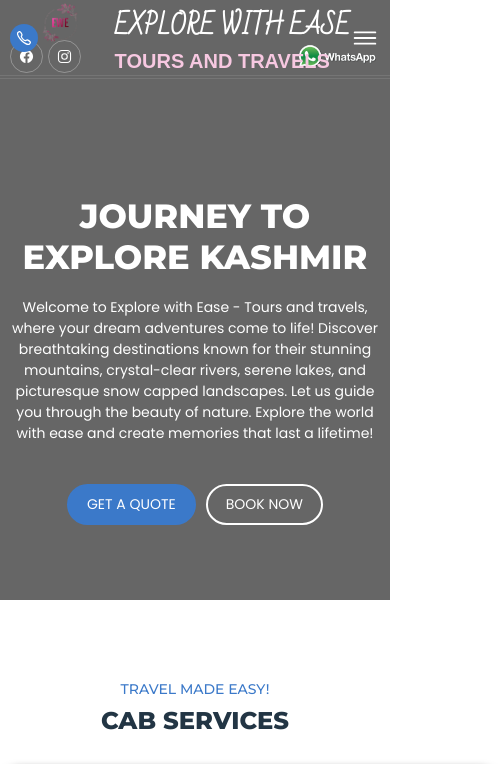
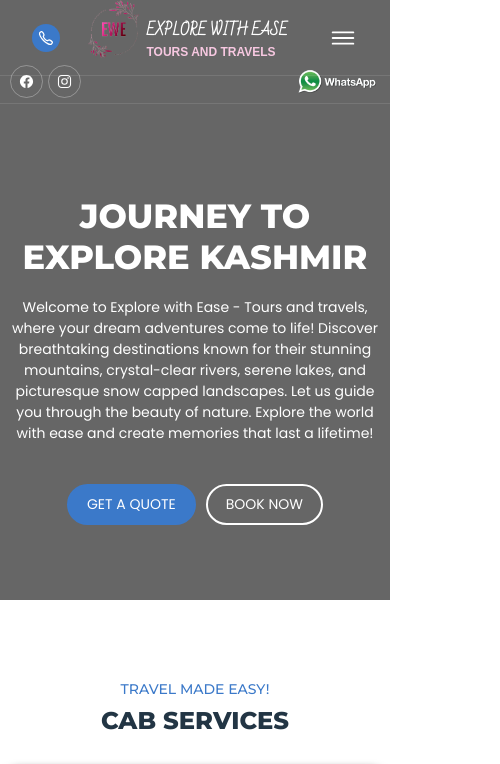
Before and after one commit to addnnan/explorewithease, a plain HTML site: page index.html in a window 390 px wide. Shown: the top 764 px of the page, 500 px wide, since content can reach past the window. Drawn offline with nearby package versions, Linux system fonts and the light colour scheme; a web font is replaced by a local one.

Commit message:
small updata

```diff
--- a/assets/css/style.css
+++ b/assets/css/style.css
@@ -1597,3 +1597,35 @@ address {
 
   }
 }
+@media (max-width:409px){
+  .mainlogo{
+    transform: scale(2.5);
+  }
+  .mlogo{
+    transform: scale(0.6);
+
+
+  }
+  .header{
+    padding-top: 60px;
+  }
+  .nav-open-btn{
+   transform: translateX(-22px);
+  }
+  #top-container{
+    justify-content:center;
+
+  }
+  .helpline-box{
+    transform: translateX(22px);
+  }
+  .cab-services{
+    width: 100%;
+    transform: scale(1);
+  }
+  .container{
+    width: 100%;
+    /* transform: scale(0.8); */
+    transform-origin: top left;
+  }
+}
--- a/index.html
+++ b/index.html
@@ -53,7 +53,7 @@
             <label for="phone">Phone Number:</label>
             <input type="text" id="phone" placeholder="Phone Number" name="phone" maxlength="10" required>
             <label for="Discription">Description:</label>
-            <input type="text" id="discription" placeholder="Detailed Discription about your travel" style="font-size: 14px;" name="discription" required>
+            <input type="text" id="discription" placeholder="Detailed Discription about your travel" style="font-size: 13px;" name="discription" required>
             <label for="destination">Destination:  (*optional)</label>
             <select id="destination" name="destination" required>
                 <option value="Not decided yet" >Select a destination</option>
@@ -255,7 +255,7 @@
     <div class="overlay" data-overlay></div>
 
     <div class="header-top">
-      <div class="container">
+      <div class="container" id="top-container">
 
         <a href="tel:7780854483" class="helpline-box">
 
@@ -343,7 +343,7 @@
             </li>
 
             <li>
-              <a href="#destination" class="navbar-link" data-nav-link>destination</a>
+              <a href="#popular" class="navbar-link" data-nav-link>destination</a>
             </li>
 
             <li>
@@ -466,7 +466,7 @@
         - #POPULAR
       -->
 
-      <section class="popular" id="destination">
+      <section class="popular" id="popular">
         <div class="container">
 
           <p class="section-subtitle">Uncover nature's beauty</p>
```
